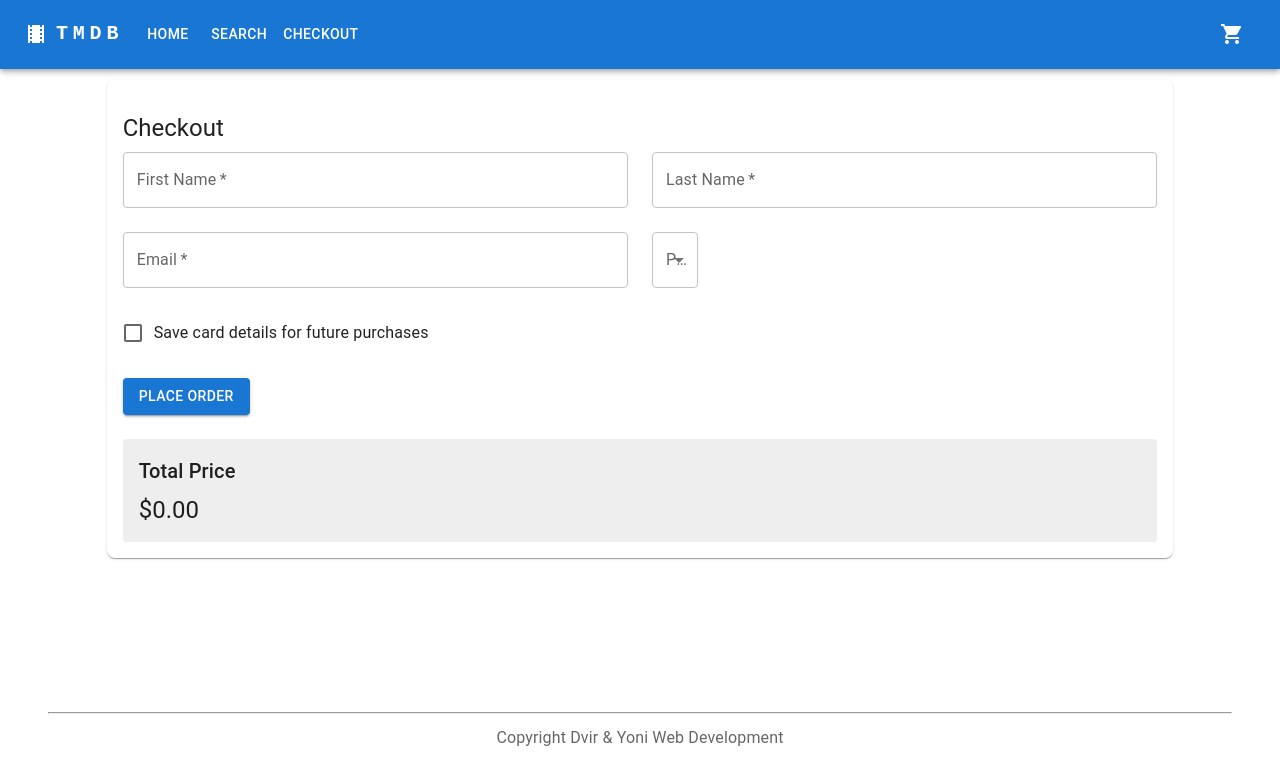
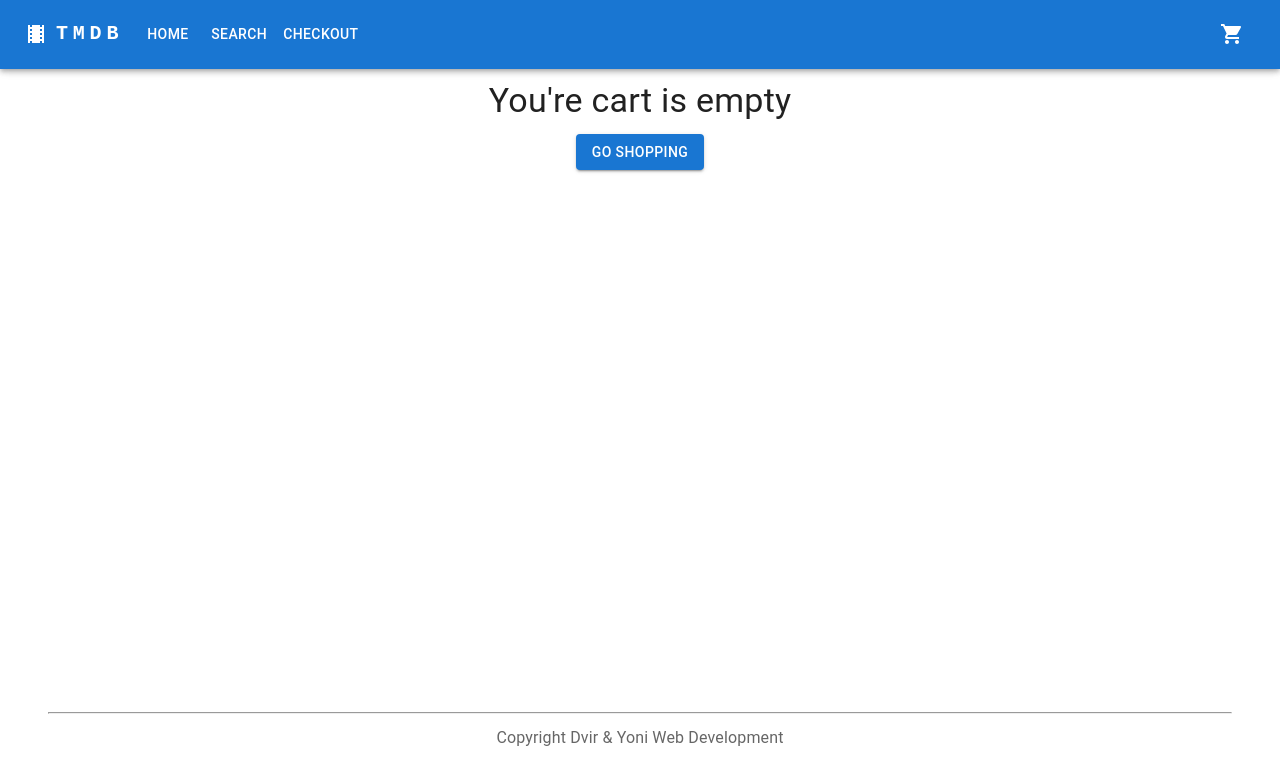
Before and after one commit to DvirAvraham14/Java-MoiveStore, a React (Create React App) app in the folder movie-app/: page /checkout in a window 1280 px wide. Shown: the top 784 px of the page. Built offline with nearby package versions, Linux system fonts and the light colour scheme; no server answers.

Commit message:
empty cart

```diff
--- a/movie-app/src/components/Cart.js
+++ b/movie-app/src/components/Cart.js
@@ -4,6 +4,7 @@ import {Grid, Paper, Button, Typography} from '@mui/material';
 import {Link} from 'react-router-dom';
 import {CartContext} from "./MovieShoping";
 import CartItem from "./CartItem";
+import EmptyCart from "./EmptyCart";
 
 
 const useStyles = makeStyles((theme) => ({
@@ -75,15 +76,8 @@ const Cart = () => {
     // If the cart is empty, display the empty cart message
     if(cart.cartSize === 0) {
         return (
-            <div className={classes.emptyCart}>
-                <Typography variant="h4" gutterBottom>
-                    You're cart is empty
-                </Typography>
-                <Button component={Link} to="/search" variant="contained" color="primary">
-                    Go Shopping
-                </Button>
-            </div>
-        )
+            <EmptyCart/>
+        );
     }
 
     // If the cart is not empty, display the cart items
--- a/movie-app/src/components/Checkout.js
+++ b/movie-app/src/components/Checkout.js
@@ -5,6 +5,8 @@ import {Typography, TextField, Button, Grid, FormControl,
     InputLabel, MenuItem, Select, Checkbox, FormControlLabel,} from '@mui/material';
 import {CartContext} from "./MovieShoping";
 import useSnackbar from "../hooks/useSnackBar";
+import {Link} from "react-router-dom";
+import EmptyCart from "./EmptyCart";
 
 const useStyles = makeStyles((theme) => ({
     root: {
@@ -20,6 +22,12 @@ const useStyles = makeStyles((theme) => ({
         backgroundColor: theme.palette.grey[200],
         borderRadius: theme.shape.borderRadius,
     },
+    emptyCart: {
+        display: 'flex',
+        flexDirection: 'column',
+        justifyContent: 'center',
+        alignItems: 'center',
+    }
 }));
 
 const PRICE = 3.99;
@@ -31,6 +39,9 @@ const PRICE = 3.99;
  */
 const Checkout = () => {
     const cart = useContext(CartContext); // Cart context to get the cart size
+
+
+
     const { openSnackbar, SnackbarComponent } = useSnackbar(); // Custom snackbar hook
     const classes = useStyles(); // Custom styles
 
@@ -104,6 +115,12 @@ const Checkout = () => {
         await postCheckout();
     }
 
+    // If the cart is empty, display the empty cart message
+    if(cart.cartSize === 0) {
+        return (
+            <EmptyCart/>
+        );
+    }
     // Checkout component return
     return (
         <Paper sx={{ p: 2, borderRadius: 2 }}>
--- /dev/null
+++ b/movie-app/src/components/EmptyCart.js
@@ -0,0 +1,37 @@
+import {Button, Typography} from "@mui/material";
+import {Link} from "react-router-dom";
+import React from "react";
+import {makeStyles} from "@mui/styles";
+
+
+
+const useStyles = makeStyles((theme) => ({
+    c_root: {
+
+        marginTop: theme.spacing(2),
+        marginBottom: theme.spacing(2),
+    },
+
+    emptyCart: {
+        display: 'flex',
+        flexDirection: 'column',
+        justifyContent: 'center',
+        alignItems: 'center',
+    }
+}));
+const EmptyCart = () => {
+    const classes = useStyles(); // Custom styles
+
+    return (
+        <div className={classes.emptyCart}>
+            <Typography variant="h4" gutterBottom>
+                You're cart is empty
+            </Typography>
+            <Button component={Link} to="/search" variant="contained" color="primary">
+                Go Shopping
+            </Button>
+        </div>
+    );
+}
+
+export default EmptyCart;
```
